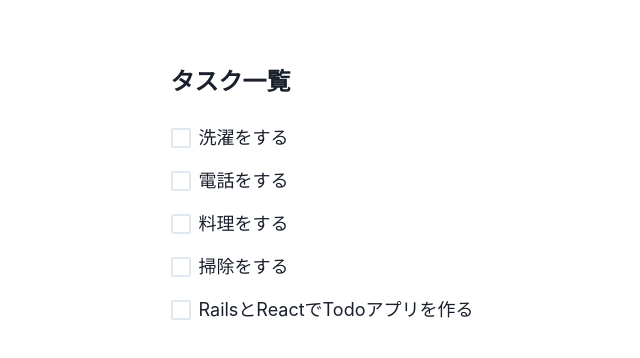
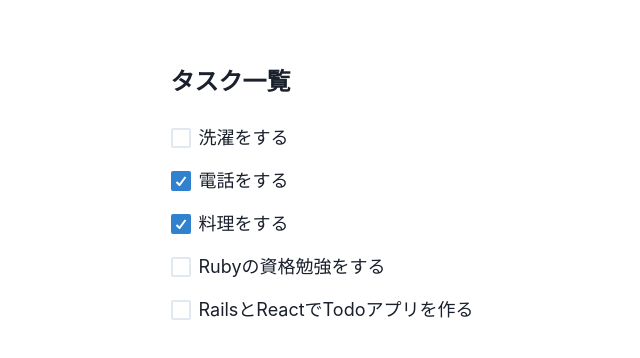
Before and after one commit to Int314/rails-react-todo, a React (Create React App) app in the folder todo_web/: page / in a window 1280 px wide. Shown: the top 358 px of the page, without its empty margins (318-958 px from the left). Built offline with nearby package versions, Linux system fonts and the light colour scheme.

Commit message:
React Hooksを実装

```diff
--- a/todo_web/src/App.js
+++ b/todo_web/src/App.js
@@ -1,7 +1,40 @@
+import React, { useState, useEffect } from 'react';
 import Task from './component/Task';
 import { Center, Box, CheckboxGroup, Text } from "@chakra-ui/react";
 
 const App = () => {
+  // タスクの初期値
+  const initialTasks = [
+    { name: "洗濯をする", isDone: false },
+    { name: "電話をする", isDone: true },
+    { name: "料理をする", isDone: true },
+    { name: "Rubyの資格勉強をする", isDone: false },
+    { name: "RailsとReactでTodoアプリを作る", isDone: false },
+  ];
+
+  // useStateフックを使用してtasksという状態変数を定義
+  // tasksの初期値は空の配列
+  // setTasksはtasksの値を更新するための関数
+  // 本来は`const [tasks, setTasks] = useState(initialTasks);`と書く
+  const [tasks, setTasks] = useState([]);
+
+  // コンポーネントの初回レンダリング時に実行
+  // 第2引数に空の配列を渡すことで初回レンダリング時のみ実行される
+  useEffect(() => {
+    // タスクの初期値をセット
+    setTasks(initialTasks);
+  }, []);
+
+  // タスクのisDoneの状態を更新する関数
+  const toggleIsDone = (index) => {
+    // tasksのコピーを作成
+    // stateの値をsetState以外で直接更新してはいけないため
+    const tasksCopy = [...tasks];
+    const isDone = tasksCopy[index].isDone;
+    tasksCopy[index].isDone = !isDone;
+    setTasks(tasksCopy);
+  };
+
   return (
     <Box mt="64px">
       <Center>
@@ -10,11 +43,18 @@
             <Text fontSize="24px" fontWeight="bold">タスク一覧</Text>
           </Box>
           <CheckboxGroup>
-            <Task name="洗濯をする" />
-            <Task name="電話をする" />
-            <Task name="料理をする" />
-            <Task name="掃除をする" />
-            <Task name="RailsとReactでTodoアプリを作る" />
+            {/* useStateで定義したtasksの値をmap関数で展開 */}
+            {tasks.map((task, index) => {
+              return (
+                <Task
+                  key={index} // Reactではリストの要素にはkeyを設定する必要がある
+                  index={index} // toggleIsDone関数の引数として使用する
+                  name={task.name}
+                  isDone={task.isDone}
+                  toggleIsDone={toggleIsDone}
+                />
+              );
+            })}
           </CheckboxGroup>
         </Box>
 
--- a/todo_web/src/component/Task.jsx
+++ b/todo_web/src/component/Task.jsx
@@ -4,7 +4,14 @@
 const Task = (props) => {
   return (
     <Box mb="16px">
-      <Checkbox size="lg" colorScheme="blue">
+      <Checkbox
+        isChecked={props.isDone} // チェックボックスの初期値を設定
+        size="lg"
+        colorScheme="blue"
+        onChange={() => {
+          props.toggleIsDone(props.index); // チェックボックスの状態を更新
+        }}
+      >
         <Text>{props.name}</Text>
       </Checkbox>
     </Box>
```
